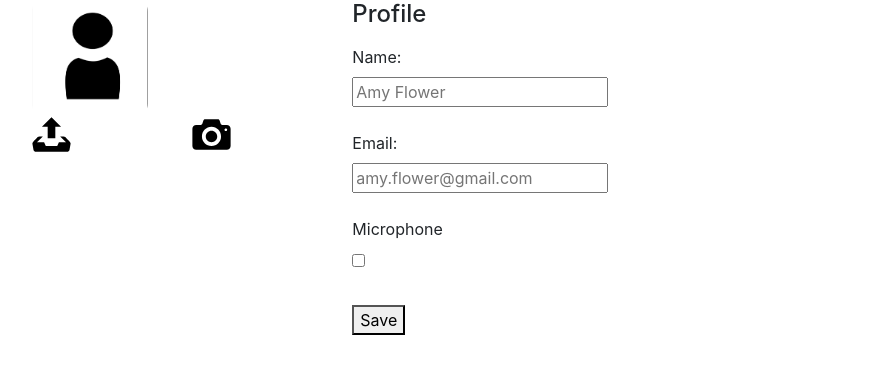
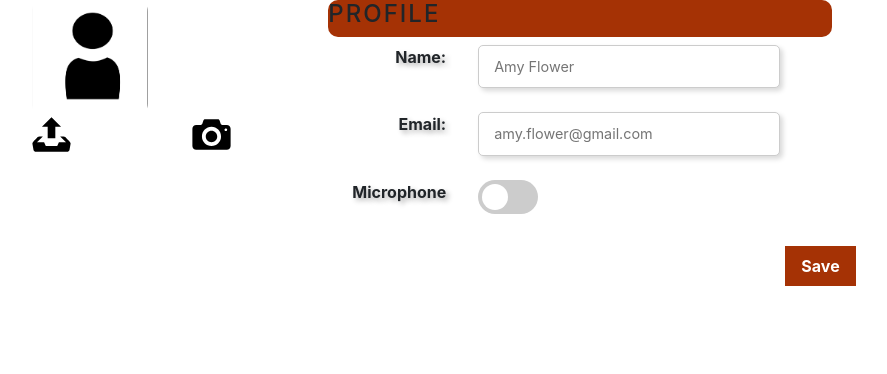
Before and after one commit to Quirky881/DECO-design-project, a PHP site: page /archived/profile.html in a window 1280 px wide. Shown: the top 374 px of the page, without its empty margins (196-1083 px from the left). Run offline with PHP 8.4, Linux system fonts and the light colour scheme.

Commit message:
Update style.css

```diff
--- a/archived/css/style.css
+++ b/archived/css/style.css
@@ -1,10 +1,10 @@
 
 
 body{
-	overflow:hidden;
 	margin:0;
 	padding:0;
 	font-size: 18px;
+
 }
 
 
@@ -12,6 +12,7 @@ body{
 #exit{
 	float: right;
 	margin: 3% 10% 0 0;
+	cursor: pointer;
 }
 
 
@@ -85,10 +86,6 @@ margin: 10%;
 	padding:50px;
 }
 
-/* .onpage p{
-	margin:10%;
-
-} */
 
 
 /*--------------------------------------- fliper card ------------------------------------------*/
@@ -97,7 +94,7 @@ margin: 10%;
     perspective: 10000;
 }
 
-/* 鼠标放上去的时候翻转 */
+/* fplip when hover */
 .flip-container:hover .flipper {
     transform: rotateY(180deg);
 }
@@ -116,7 +113,7 @@ margin: 10%;
 	height: 100%;
 }
 
-/* 翻转速度设置 */
+/* flip speed */
 .flipper {
     transition: 1s;
     transform-style: preserve-3d;
@@ -124,7 +121,7 @@ margin: 10%;
     position: relative;
 }
 
-/* 翻转页的时候隐藏背面 */
+/* hide the back */
 .front, .back {
     backface-visibility: hidden;
     position: absolute;
@@ -132,8 +129,6 @@ margin: 10%;
 
 
 
-
-/* 背面初始的时候隐藏 */
 .back {
     transform: rotateY(180deg);
     background: white;
@@ -146,7 +141,6 @@ margin: 10%;
 }
 
 
-/* 前面板放在上面 */
 .front {
 
     /* for firefox 31 */
@@ -178,3 +172,183 @@ margin: 10%;
 
 
 /* storyEntry */
+#entry{
+	text-align:center;
+	background-color:#1c1b1b;
+}
+
+#entry img{
+	width: 90%;
+}
+
+.container {
+	position: relative;
+  }
+
+#entry,
+#entry1{
+	position: absolute;
+}
+
+#entry1{
+	z-index: 1000;
+	border: blue;
+	margin: 27% 0 0 38%;
+	cursor: pointer;
+
+
+}
+
+#entry1 img{
+	width: 11vh;
+	border-radius: 100%;
+	border:0.7vh solid rgb(184, 196, 17);
+	box-shadow: 0 0 0 0.8vh rgb(165, 50, 5), 0 0 0 1.5vh rgb(46, 54, 165);
+	position: relative;
+	transition: transform .2s;
+}
+
+/* maggify when hover */
+#entry1 img:hover{
+    transform: scale(1.1);
+    animation-play-state: paused;
+}
+
+
+/*----user profile---- */
+
+
+
+
+
+fieldset {
+    margin-bottom: 2em;
+    padding: 1em 2em;
+    border: 0;
+    border-radius: 10px;
+    background: white;
+    display: block;
+}
+
+legend {
+    text-transform: uppercase;
+    font-size: 1em;
+    font-weight: bold;
+    letter-spacing: 2px;
+    padding: 0.5em 1em;
+    margin: 0 -1em;
+    border-radius: 10px;
+    color: white;
+    background: rgb(165, 50, 5);
+}
+
+fieldset .form-item {
+    display: flex;
+
+}
+
+fieldset .form-item > label {
+    font-weight: bold;
+    width: 25%;
+    padding-right: 2em;
+    text-align: right;
+    text-shadow: rgba(0,0,0,0.3) 3px 3px 5px;
+}
+fieldset .form-item .form-element {
+    width: 60%;
+}
+
+fieldset .form-item .form-element > label {
+	display: block;
+}
+
+input[type=text], textarea {
+    box-shadow: rgba(0,0,0,0.15) 3px 3px 5px;
+    background: white;
+    border: 1px solid #ccc;
+    border-radius: 5px;
+    padding: 10px 15px;
+    width: 100%;
+    font-size: 0.9em;
+}
+
+input[type=text]:focus {
+    border-color:rgb(165,50,5);
+}
+
+button {
+    font-weight: bold;
+    font-size: 1.3em;
+    background: black;
+    padding: 0.5em 1em;
+    color: white;
+    border: 0;
+    border-radius: 10%;
+    background: rgb(165, 50, 5);
+    cursor: pointer;
+    float: right;
+}
+
+
+/* The switch - the box around the slider */
+.switch {
+	position: relative;
+	display: inline-block;
+	width: 60px;
+	height: 34px;
+  }
+
+  /* Hide default HTML checkbox */
+  .switch input {
+	opacity: 0;
+	width: 0;
+	height: 0;
+  }
+
+  /* The slider */
+  .slider {
+	position: absolute;
+	cursor: pointer;
+	top: 0;
+	left: 0;
+	right: 0;
+	bottom: 0;
+	background-color: #ccc;
+	-webkit-transition: .4s;
+	transition: .4s;
+  }
+
+  .slider:before {
+	position: absolute;
+	content: "";
+	height: 26px;
+	width: 26px;
+	left: 4px;
+	bottom: 4px;
+	background-color: white;
+	-webkit-transition: .4s;
+	transition: .4s;
+  }
+
+  input:checked + .slider {
+	background-color: rgb(165, 50, 5);
+  }
+
+  input:focus + .slider {
+	box-shadow: 0 0 1px rgb(165, 69, 5);
+  }
+
+  input:checked + .slider:before {
+	-webkit-transform: translateX(26px);
+	-ms-transform: translateX(26px);
+	transform: translateX(26px);
+  }
+
+  /* Rounded sliders */
+  .slider.round {
+	border-radius: 34px;
+  }
+
+  .slider.round:before {
+	border-radius: 50%;
+  }
```
